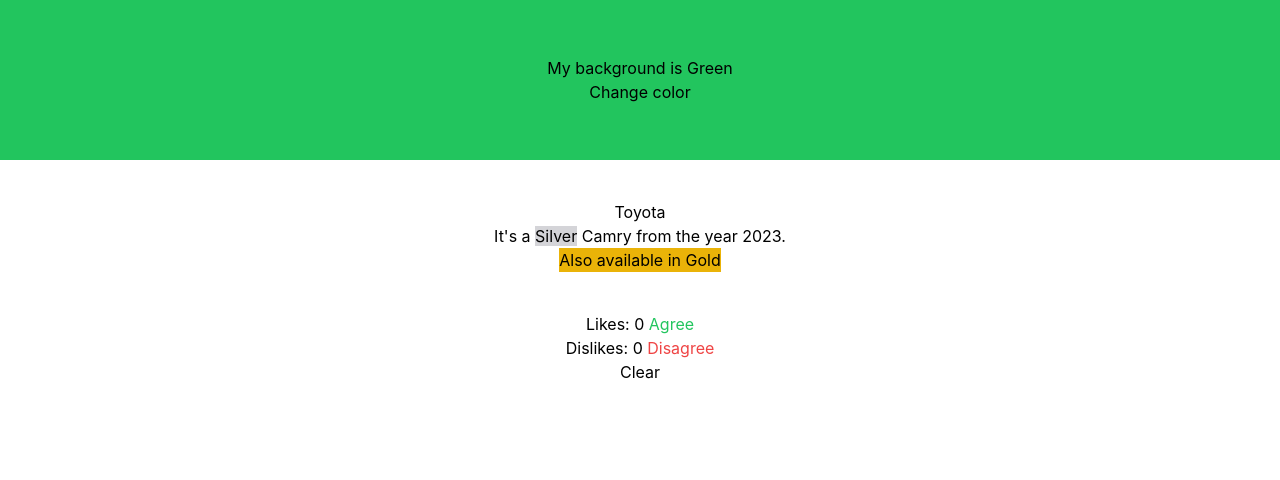
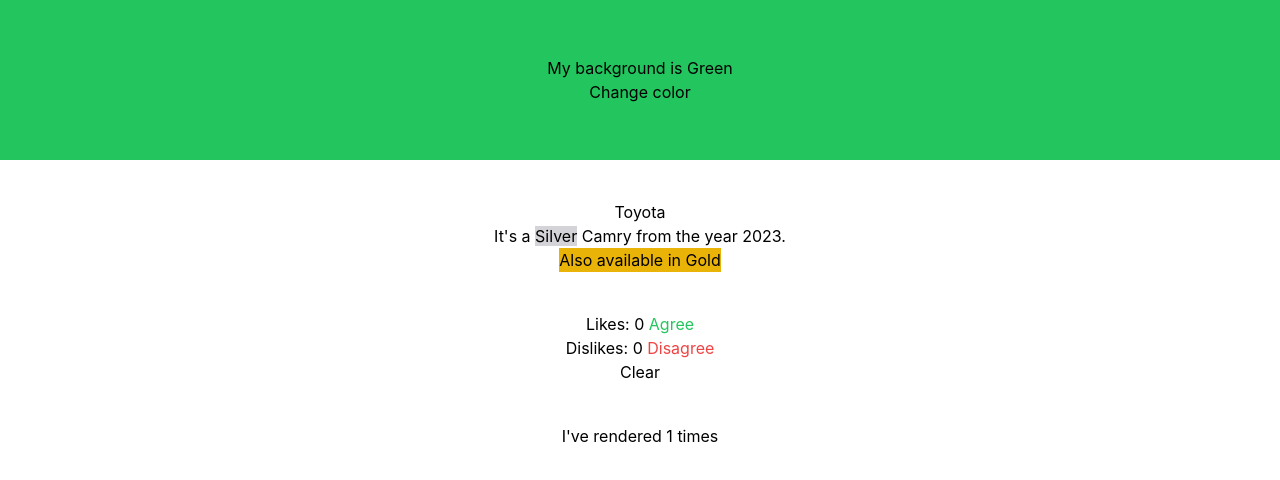
Before and after one commit to na-talia/react-hooks-playground, a React (Create React App) app: page / in a window 1280 px wide. Shown: the top 480 px of the page. Built offline with nearby package versions, Linux system fonts and the light colour scheme.

Commit message:
add Counter component using useEffect hook

```diff
--- a/src/App.js
+++ b/src/App.js
@@ -2,6 +2,7 @@
 import BackgroundColor from "./BackgroundColor";
 import TextColor from "./TextColor";
 import AgreeDisagree from "./AgreeDisagree";
+import Counter from "./Counter";
 
 function App() {
   return (
@@ -9,6 +10,7 @@
       <BackgroundColor />
       <TextColor />
       <AgreeDisagree />
+      <Counter />
     </div>
   );
 }
--- /dev/null
+++ b/src/Counter.jsx
@@ -0,0 +1,30 @@
+import React, { useEffect, useState } from "react";
+
+const Counter = () => {
+  const [count, setCount] = useState(0);
+
+  useEffect(() => {
+    const timer = setTimeout(() => {
+      setCount((count) => count + 1);
+    }, 3000);
+
+    // Clear the timeout if the component unmounts
+    return () => clearTimeout(timer);
+  }, [
+    count,
+  ]); /* BAD Practice: without dependencies - increases by 1 countless times.
+        Runs the effect on every render, creating multiple setTimeout calls.
+
+        BAD Practice: with "count" dependency - increases by 1 countless times.
+        Controlling the interval better but still causing an infinite loop.
+
+        RECOMMENDED practice: with empty dependencies - increase by 1 only once. */
+
+  return (
+    <div className="mt-10">
+      <p>I've rendered {count} times</p>
+    </div>
+  );
+};
+
+export default Counter;
--- a/src/index.js
+++ b/src/index.js
@@ -1,15 +1,11 @@
-import React from 'react';
-import ReactDOM from 'react-dom/client';
-import './index.css';
-import App from './App';
-import reportWebVitals from './reportWebVitals';
+import React from "react";
+import ReactDOM from "react-dom/client";
+import "./index.css";
+import App from "./App";
+import reportWebVitals from "./reportWebVitals";
 
-const root = ReactDOM.createRoot(document.getElementById('root'));
-root.render(
-  <React.StrictMode>
-    <App />
-  </React.StrictMode>
-);
+const root = ReactDOM.createRoot(document.getElementById("root"));
+root.render(<App />);
 
 // If you want to start measuring performance in your app, pass a function
 // to log results (for example: reportWebVitals(console.log))
```
